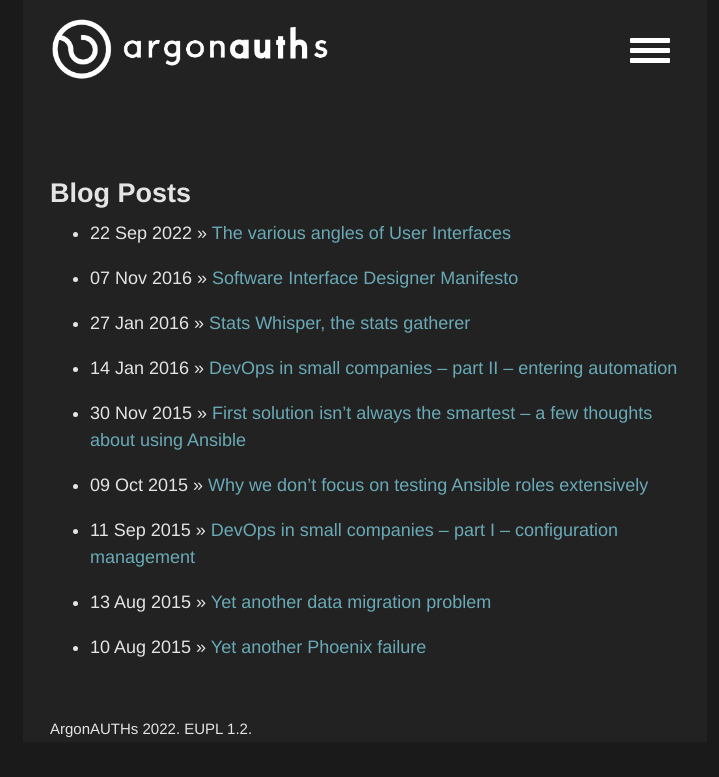
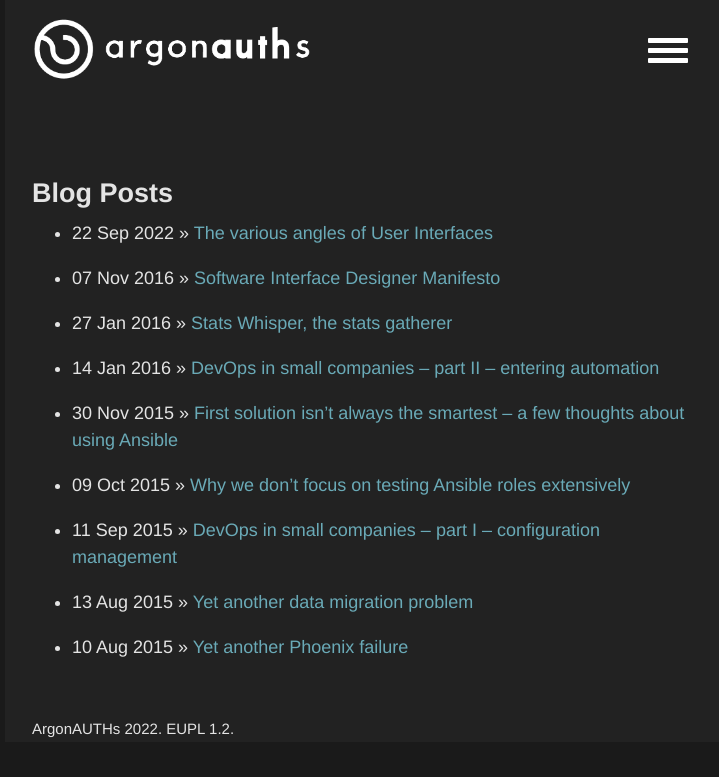
Before and after one commit to argonAUTHs/blog, a Jekyll site: the page built from archive.md, in a window 1280 px wide. Shown: the top 777 px of the page, without its empty margins (275-994 px from the left). Built offline with Jekyll 4.4.1, drawn with Linux system fonts in a browser that asks for light colours.

Commit message:
Extend container width

```diff
--- a/_sass/_layout.scss
+++ b/_sass/_layout.scss
@@ -3,7 +3,7 @@
 // Styles for managing the structural hierarchy of the site.
 
 .container {
-  max-width: 38rem;
+  max-width: 40rem;
   padding-left:  1.5rem;
   padding-right: 1.5rem;
   margin-left:  auto;
```
